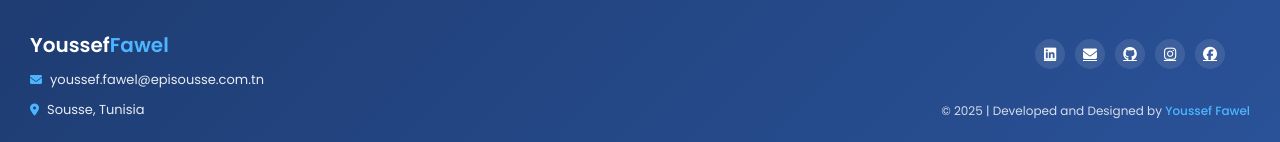
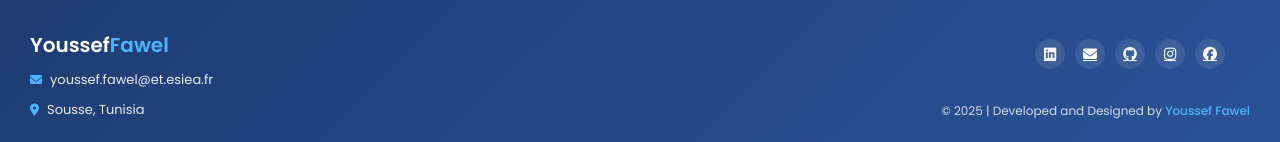
Before and after one commit to Youssef-Fawel/Portfolio, a React (Create React App) app: page /skills in a window 1280 px wide. Shown: the part 1981-2123 px from the top of the page. Built offline with nearby package versions, Linux system fonts and the light colour scheme.

Commit message:
Update email address in Footer component

```diff
--- a/src/components/Footer.js
+++ b/src/components/Footer.js
@@ -11,7 +11,7 @@ const Footer = () => {
         <div className="footer-left">
           <h3>Youssef<span>Fawel</span></h3>
           <div className="contact-info">
-            <p><i className="fas fa-envelope"></i> youssef.fawel@episousse.com.tn</p>
+            <p><i className="fas fa-envelope"></i> youssef.fawel@et.esiea.fr</p>
             <p><i className="fas fa-map-marker-alt"></i> Sousse, Tunisia</p>
           </div>
         </div>
@@ -21,7 +21,7 @@ const Footer = () => {
             <a href="https://www.linkedin.com/in/youssef-fawel/" target="_blank" rel="noopener noreferrer" aria-label="LinkedIn">
               <i className="fab fa-linkedin"></i>
             </a>
-            <a href="mailto:youssef.fawel@episousse.com.tn" aria-label="Email">
+            <a href="mailto:youssef.fawel@et.esiea.fr" aria-label="Email">
               <i className="fas fa-envelope"></i>
             </a>
             <a href="https://github.com/Youssef-Fawel" target="_blank" rel="noopener noreferrer" aria-label="GitHub">
```
